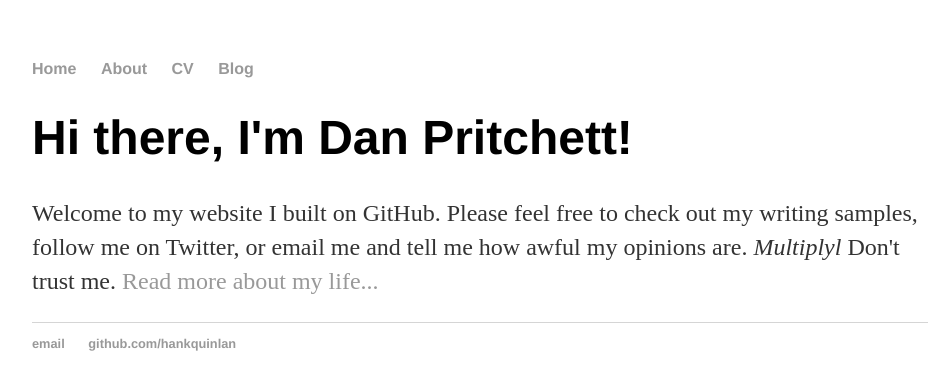
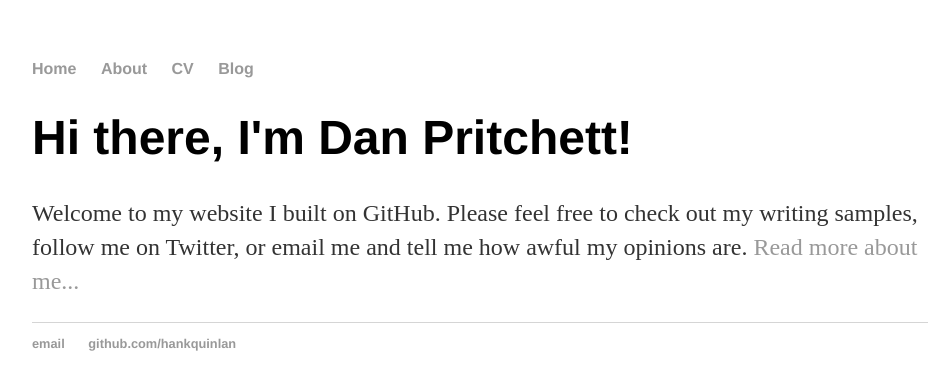
Before and after one commit to danieltpritch/danieltpritch.github.io, a Jekyll site: the page built from index.html, in a window 1280 px wide. Shown: the top 390 px of the page, without its empty margins (160-1107 px from the left). Built offline with Jekyll 4.4.1, drawn with Linux system fonts in a browser that asks for light colours.

Commit message:
Update index.html

```diff
--- a/index.html
+++ b/index.html
@@ -4,5 +4,5 @@ title: Hank Quinlan, Horrible Cop
 ---
 <div class="blurb">
 	<h1>Hi there, I'm Dan Pritchett!</h1>
-	<p>Welcome to my website I built on GitHub. Please feel free to check out my writing samples, follow me on Twitter, or email me and tell me how awful my opinions are.  <em>Multiplyl</em> Don't trust me. <a href="/about">Read more about my life...</a></p>
+	<p>Welcome to my website I built on GitHub. Please feel free to check out my writing samples, follow me on Twitter, or email me and tell me how awful my opinions are. <a href="/about">Read more about me...</a></p>
 </div><!-- /.blurb -->
```
